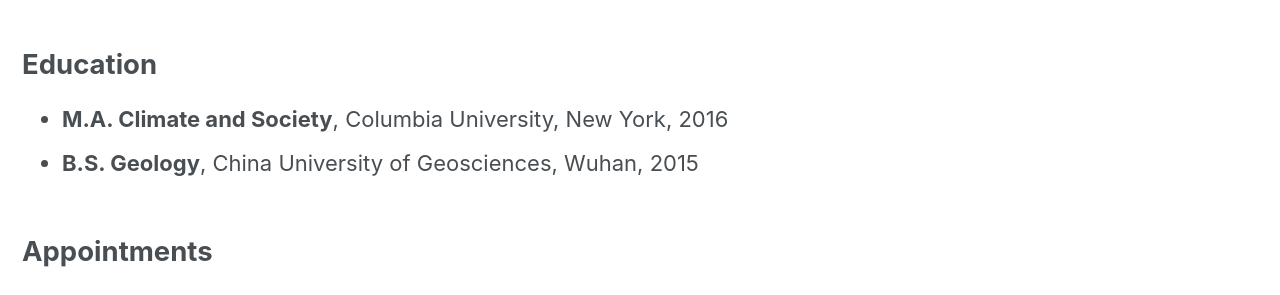
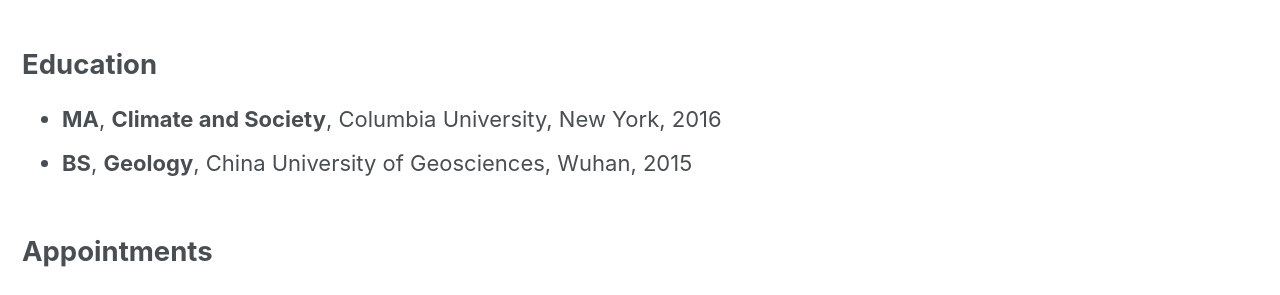
Before and after one commit to ci-zhang/ci-zhang.github.io, a Jekyll site: the page built from _pages/cv.md, in a window 1280 px wide. Shown: the part 247-542 px from the top of the page. Built offline with Jekyll 4.4.1, drawn with Linux system fonts in a browser that asks for light colours; nearby versions of some CDN libraries; a style sheet for code colours, icons or effects is not loaded.

Commit message:
Update cv.md

```diff
--- a/_pages/cv.md
+++ b/_pages/cv.md
@@ -8,8 +8,8 @@ layout: space
 [Download the PDF Version](https://ci-zhang.github.io/files/cv.pdf)
 
 ## Education
-* **M.A. Climate and Society**, Columbia University, New York, 2016
-* **B.S. Geology**, China University of Geosciences, Wuhan, 2015
+* **MA**, **Climate and Society**, Columbia University, New York, 2016
+* **BS**, **Geology**, China University of Geosciences, Wuhan, 2015
 
 ## Appointments
 * **Research Assistant**, 2018.03 - Present
```
